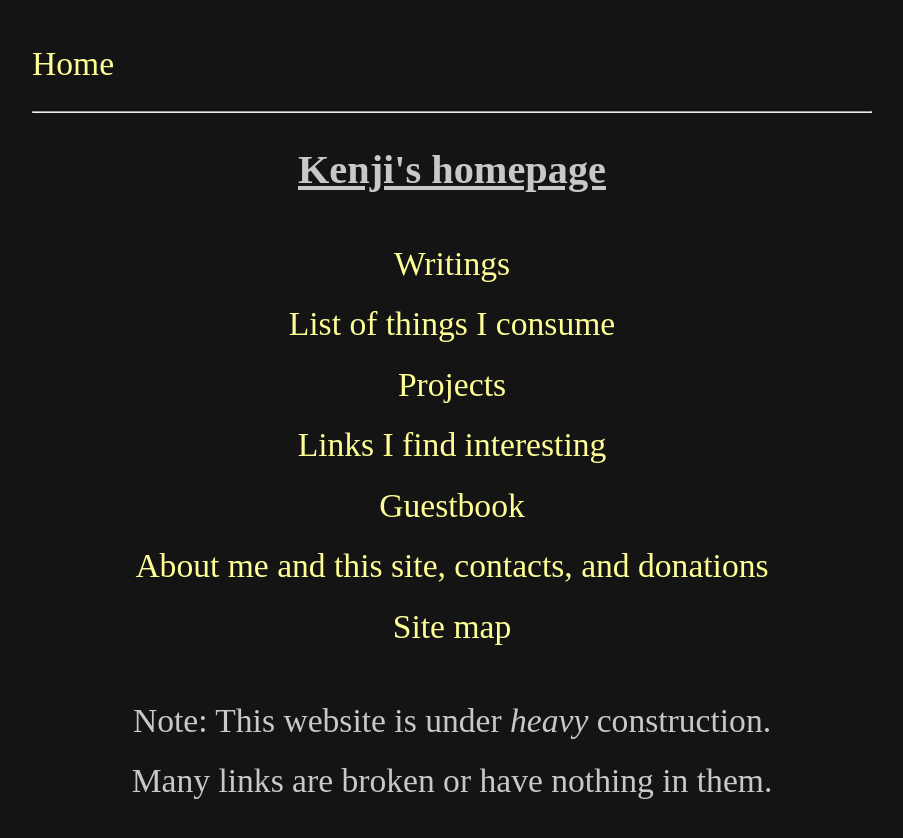
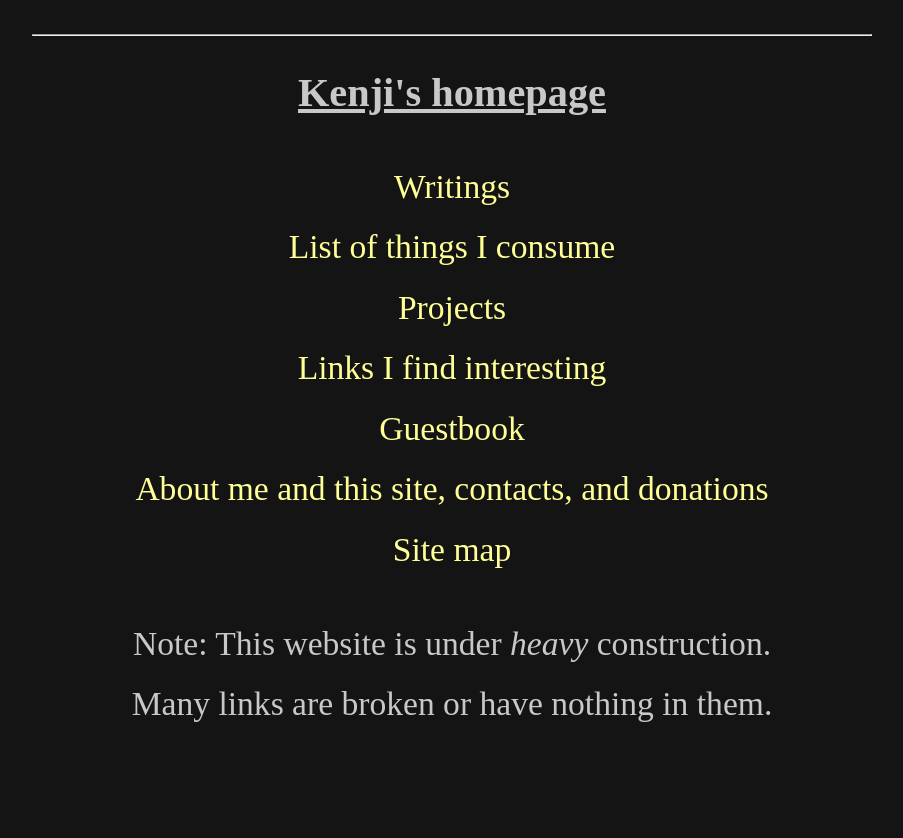
Before and after one commit to KenjiImbault/personal-website, a plain HTML site: page index.html in a window 1280 px wide. Shown: the whole page, without its empty margins (188-1091 px from the left). After the commit the page ends 800 px from the top, so only its background shows below. Drawn offline with Linux system fonts and the light colour scheme.

Commit message:
Update index.html

```diff
--- a/index.html
+++ b/index.html
@@ -8,7 +8,7 @@
 </head>
 
 <body>
-<a href="index.html">Home</a>
+<a>   </a>
 <hr />
 
 
```
